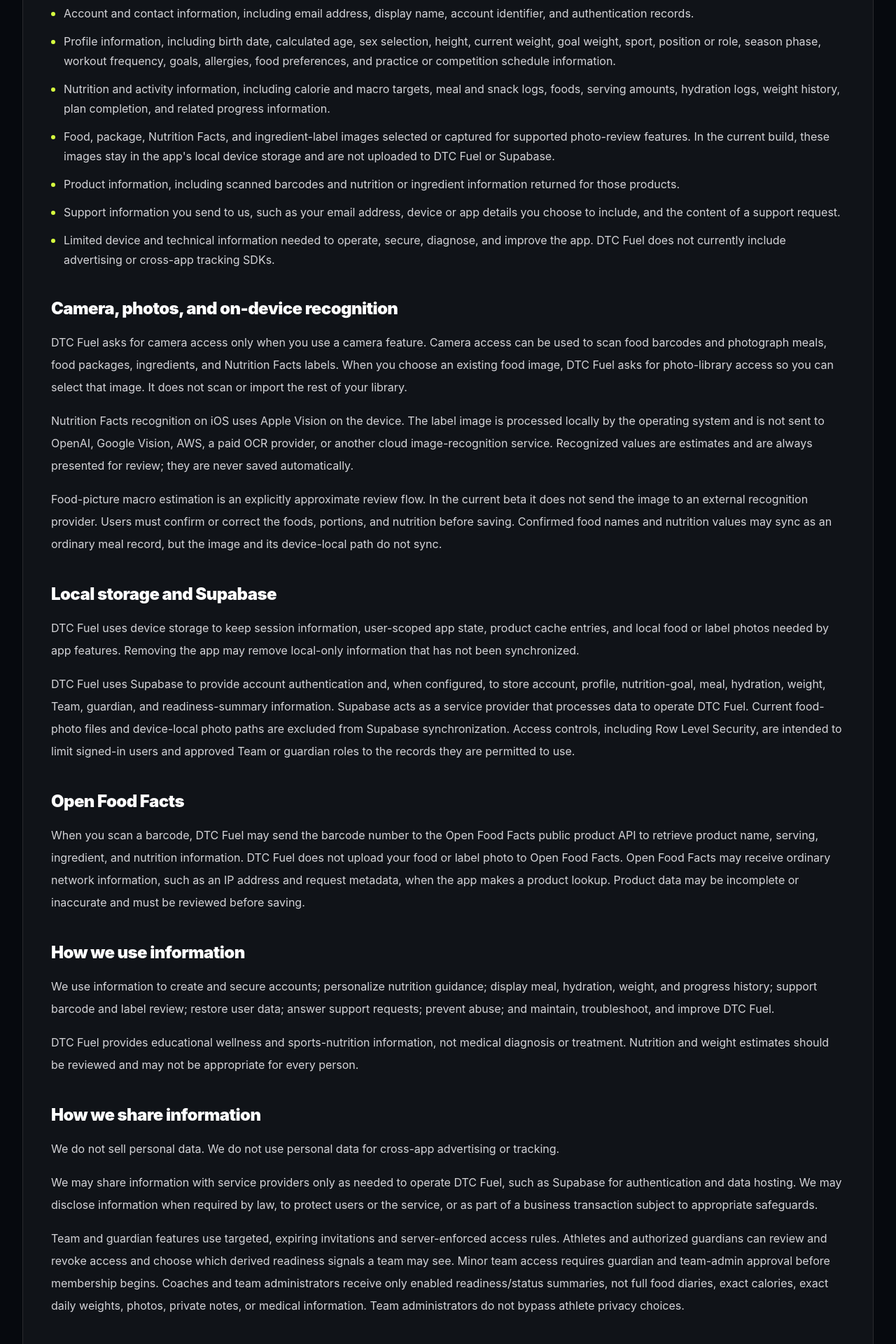
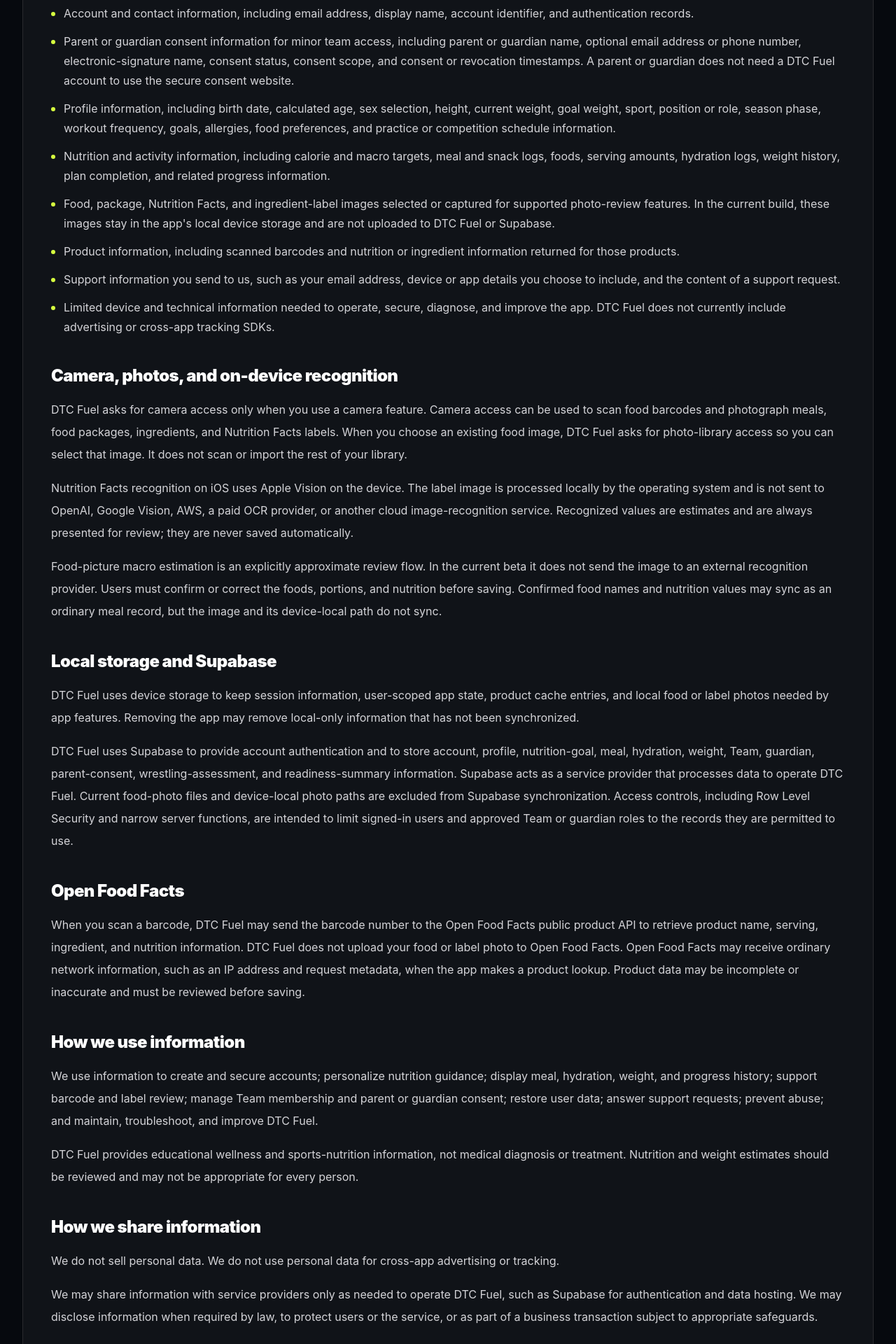
Before and after one commit to nathanbeckernb-cloud/gymdtc-web, a Next.js app: page /privacy-policy in a window 1280 px wide. Shown: the part 880-2800 px from the top of the page at 70% size. Built offline with nearby package versions, Linux system fonts and the light colour scheme.

Commit message:
docs: publish DTC Fuel parent consent privacy terms

```diff
--- a/src/app/privacy-policy/page.tsx
+++ b/src/app/privacy-policy/page.tsx
@@ -14,6 +14,7 @@
     paragraphs: ["Depending on the features you use, DTC Fuel may collect or store:"],
     items: [
       "Account and contact information, including email address, display name, account identifier, and authentication records.",
+      "Parent or guardian consent information for minor team access, including parent or guardian name, optional email address or phone number, electronic-signature name, consent status, consent scope, and consent or revocation timestamps. A parent or guardian does not need a DTC Fuel account to use the secure consent website.",
       "Profile information, including birth date, calculated age, sex selection, height, current weight, goal weight, sport, position or role, season phase, workout frequency, goals, allergies, food preferences, and practice or competition schedule information.",
       "Nutrition and activity information, including calorie and macro targets, meal and snack logs, foods, serving amounts, hydration logs, weight history, plan completion, and related progress information.",
       "Food, package, Nutrition Facts, and ingredient-label images selected or captured for supported photo-review features. In the current build, these images stay in the app's local device storage and are not uploaded to DTC Fuel or Supabase.",
@@ -34,7 +35,7 @@
     title: "Local storage and Supabase",
     paragraphs: [
       "DTC Fuel uses device storage to keep session information, user-scoped app state, product cache entries, and local food or label photos needed by app features. Removing the app may remove local-only information that has not been synchronized.",
-      "DTC Fuel uses Supabase to provide account authentication and, when configured, to store account, profile, nutrition-goal, meal, hydration, weight, Team, guardian, and readiness-summary information. Supabase acts as a service provider that processes data to operate DTC Fuel. Current food-photo files and device-local photo paths are excluded from Supabase synchronization. Access controls, including Row Level Security, are intended to limit signed-in users and approved Team or guardian roles to the records they are permitted to use.",
+      "DTC Fuel uses Supabase to provide account authentication and to store account, profile, nutrition-goal, meal, hydration, weight, Team, guardian, parent-consent, wrestling-assessment, and readiness-summary information. Supabase acts as a service provider that processes data to operate DTC Fuel. Current food-photo files and device-local photo paths are excluded from Supabase synchronization. Access controls, including Row Level Security and narrow server functions, are intended to limit signed-in users and approved Team or guardian roles to the records they are permitted to use.",
     ],
   },
   {
@@ -46,7 +47,7 @@
   {
     title: "How we use information",
     paragraphs: [
-      "We use information to create and secure accounts; personalize nutrition guidance; display meal, hydration, weight, and progress history; support barcode and label review; restore user data; answer support requests; prevent abuse; and maintain, troubleshoot, and improve DTC Fuel.",
+      "We use information to create and secure accounts; personalize nutrition guidance; display meal, hydration, weight, and progress history; support barcode and label review; manage Team membership and parent or guardian consent; restore user data; answer support requests; prevent abuse; and maintain, troubleshoot, and improve DTC Fuel.",
       "DTC Fuel provides educational wellness and sports-nutrition information, not medical diagnosis or treatment. Nutrition and weight estimates should be reviewed and may not be appropriate for every person.",
     ],
   },
@@ -55,13 +56,14 @@
     paragraphs: [
       "We do not sell personal data. We do not use personal data for cross-app advertising or tracking.",
       "We may share information with service providers only as needed to operate DTC Fuel, such as Supabase for authentication and data hosting. We may disclose information when required by law, to protect users or the service, or as part of a business transaction subject to appropriate safeguards.",
-      "Team and guardian features use targeted, expiring invitations and server-enforced access rules. Athletes and authorized guardians can review and revoke access and choose which derived readiness signals a team may see. Minor team access requires guardian and team-admin approval before membership begins. Coaches and team administrators receive only enabled readiness/status summaries, not full food diaries, exact calories, exact daily weights, photos, private notes, or medical information. Team administrators do not bypass athlete privacy choices.",
+      "Team access is approval-based. For a minor athlete, DTC Fuel can create a six-character parent-consent code. The parent or guardian visits gymdtc.com/consent, enters that code, sees the athlete, team, and requested data scope, enters their own name and either an email address or phone number, and chooses whether to sign. The parent does not need a DTC Fuel account or app. Codes expire and code lookups are rate-limited.",
+      "A signed wrestling parent consent may authorize the selected team to view only the enabled wrestling scope, currently wrestling weight check-ins and history, entered official-assessment fields, and weight-class planning status. Meals, food photos, exact calories, private notes, medical information, unrelated account information, and any scope not expressly granted remain excluded. Team administrators do not bypass the consent boundary, and coach access requires the athlete to remain an active member of that team.",
     ],
   },
   {
     title: "Retention",
     paragraphs: [
-      "We retain account and synchronized app information while an account is active and as reasonably needed to provide DTC Fuel, comply with legal obligations, resolve disputes, prevent fraud, and enforce agreements. Local cache files remain on the device until removed by the app, operating system, user, or app uninstall. Backup copies may remain for a limited period before routine deletion. We will not retain personal data longer than reasonably necessary for these purposes.",
+      "We retain account and synchronized app information while an account is active and as reasonably needed to provide DTC Fuel, comply with legal obligations, resolve disputes, prevent fraud, and enforce agreements. Parent-consent records may be retained as reasonably necessary to document consent history, revocation, and the scope that was authorized. Local cache files remain on the device until removed by the app, operating system, user, or app uninstall. Backup copies may remain for a limited period before routine deletion. We will not retain personal data longer than reasonably necessary for these purposes.",
     ],
   },
   {
@@ -70,19 +72,20 @@
       "Users can start account deletion from More > Account & Privacy > Delete Account and complete both confirmations. If you cannot access the app, request deletion at hello@gymdtc.com from the account email with subject \"DTC Fuel account deletion.\" Never send a password or login token. You can also review the public deletion instructions at https://www.gymdtc.com/account-deletion.",
       "Deletion requests require identity verification. When deletion is completed, we delete or de-identify the account and associated DTC Fuel data unless limited retention is required by law, security, fraud prevention, or dispute resolution. Deleting an account does not necessarily remove information that was lawfully de-identified so it can no longer identify a user.",
       "You can deny camera access and continue with manual food entry. Account & Privacy also offers Clear This Device, which removes the current account's cache and owned local food photos from that device without deleting server data or another account's cache. You may also request access, correction, or deletion help by contacting us.",
+      "Parents or guardians can decline a requested wrestling consent before signing. A signed consent can later be revoked through the consent flow. Revocation disables consent-backed wrestling coach access and removes consent-backed team access when no other valid approval basis remains.",
     ],
   },
   {
     title: "Teens and minors",
     paragraphs: [
-      "DTC Fuel may be used by teen athletes. A parent or guardian should review use of the app, especially nutrition targets and weight goals. We do not knowingly collect personal information from a child below the age at which parental consent is legally required without appropriate authorization. If you believe a child provided information without required permission, contact us so we can review and delete it.",
+      "DTC Fuel may be used by teen athletes. A parent or guardian should review use of the app, especially nutrition targets and wrestling weight-management features. We do not knowingly collect personal information from a child below the age at which parental consent is legally required without appropriate authorization. If you believe a child provided information without required permission, contact us so we can review and delete it.",
       "DTC Fuel does not recommend aggressive weight cuts for minors and should not replace advice from a qualified medical professional, registered dietitian, parent or guardian, or responsible coach.",
     ],
   },
   {
     title: "Security",
     paragraphs: [
-      "We use reasonable administrative, technical, and organizational safeguards intended to protect personal data. No system is completely secure, and we cannot guarantee absolute security. Keep your password private and contact us if you believe your account has been compromised.",
+      "We use reasonable administrative, technical, and organizational safeguards intended to protect personal data. Parent-consent codes are generated for one athlete and team request, stored by DTC Fuel only as hashes, expire after a limited period, and are protected by rate limiting. Codes should be shared only with the intended parent or guardian. No system is completely secure, and we cannot guarantee absolute security. Keep your password private and contact us if you believe your account has been compromised.",
     ],
   },
   {
@@ -104,7 +107,7 @@
             description="This policy explains the information DTC Fuel handles, why it is used, where it is processed, and the choices available to users and parents or guardians."
           />
           <p className="mt-8 inline-flex rounded-full border border-white/10 bg-black/30 px-4 py-2 text-sm font-bold text-zinc-300">
-            Effective date: August 23, 2026
+            Effective date: August 28, 2026
           </p>
         </Container>
       </section>
```
